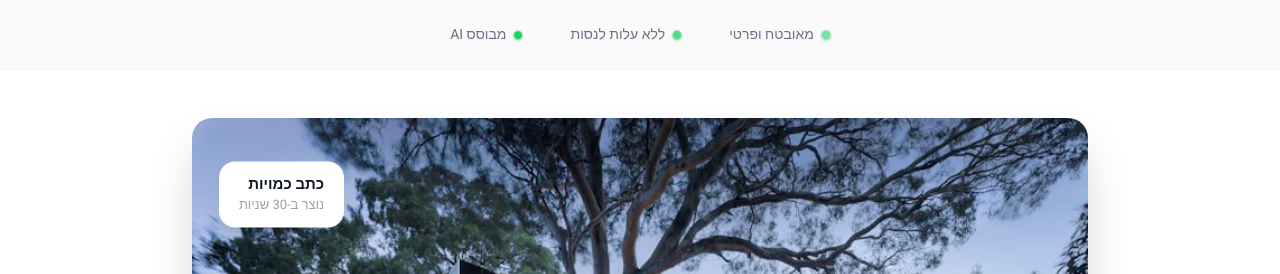
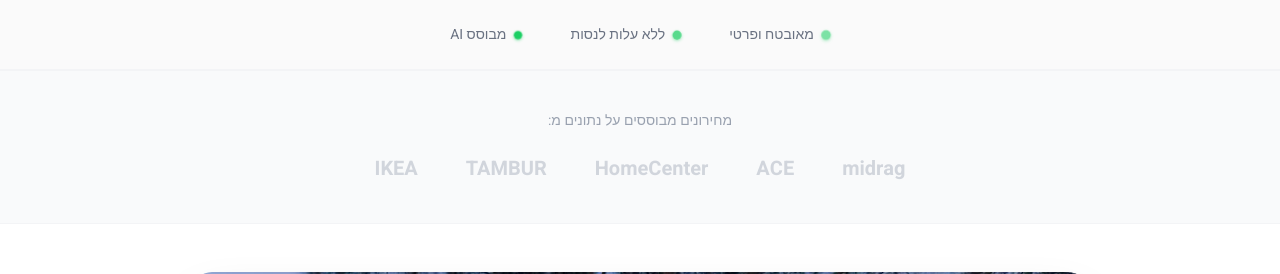
Before and after one commit to guyceza/shiputz-ai, a Next.js app: page / in a window 1280 px wide. Shown: the part 799-1073 px from the top of the page. Built offline with nearby package versions, Linux system fonts and the light colour scheme; no server answers.

Commit message:
Add trusted sources bar with renovation brand logos

```diff
--- a/src/app/page.tsx
+++ b/src/app/page.tsx
@@ -310,6 +310,20 @@ export default function Home() {
               <span className="live-dot w-2 h-2 bg-green-500 rounded-full shadow-sm shadow-green-500/50" style={{ animationDelay: '0.6s' }}></span>
               מבוסס AI
             </span>
+          </div>
+        </div>
+      </section>
+
+      {/* Trusted Sources Bar */}
+      <section className="py-10 px-6 bg-gray-50 border-y border-gray-100">
+        <div className="max-w-4xl mx-auto">
+          <p className="text-center text-sm text-gray-400 mb-6">מחירונים מבוססים על נתונים מ:</p>
+          <div className="flex flex-wrap justify-center items-center gap-8 md:gap-12">
+            <span className="text-xl font-bold text-gray-300 hover:text-gray-400 transition-colors">midrag</span>
+            <span className="text-xl font-bold text-gray-300 hover:text-gray-400 transition-colors">ACE</span>
+            <span className="text-xl font-bold text-gray-300 hover:text-gray-400 transition-colors">HomeCenter</span>
+            <span className="text-xl font-bold text-gray-300 hover:text-gray-400 transition-colors">TAMBUR</span>
+            <span className="text-xl font-bold text-gray-300 hover:text-gray-400 transition-colors">IKEA</span>
           </div>
         </div>
       </section>
```
